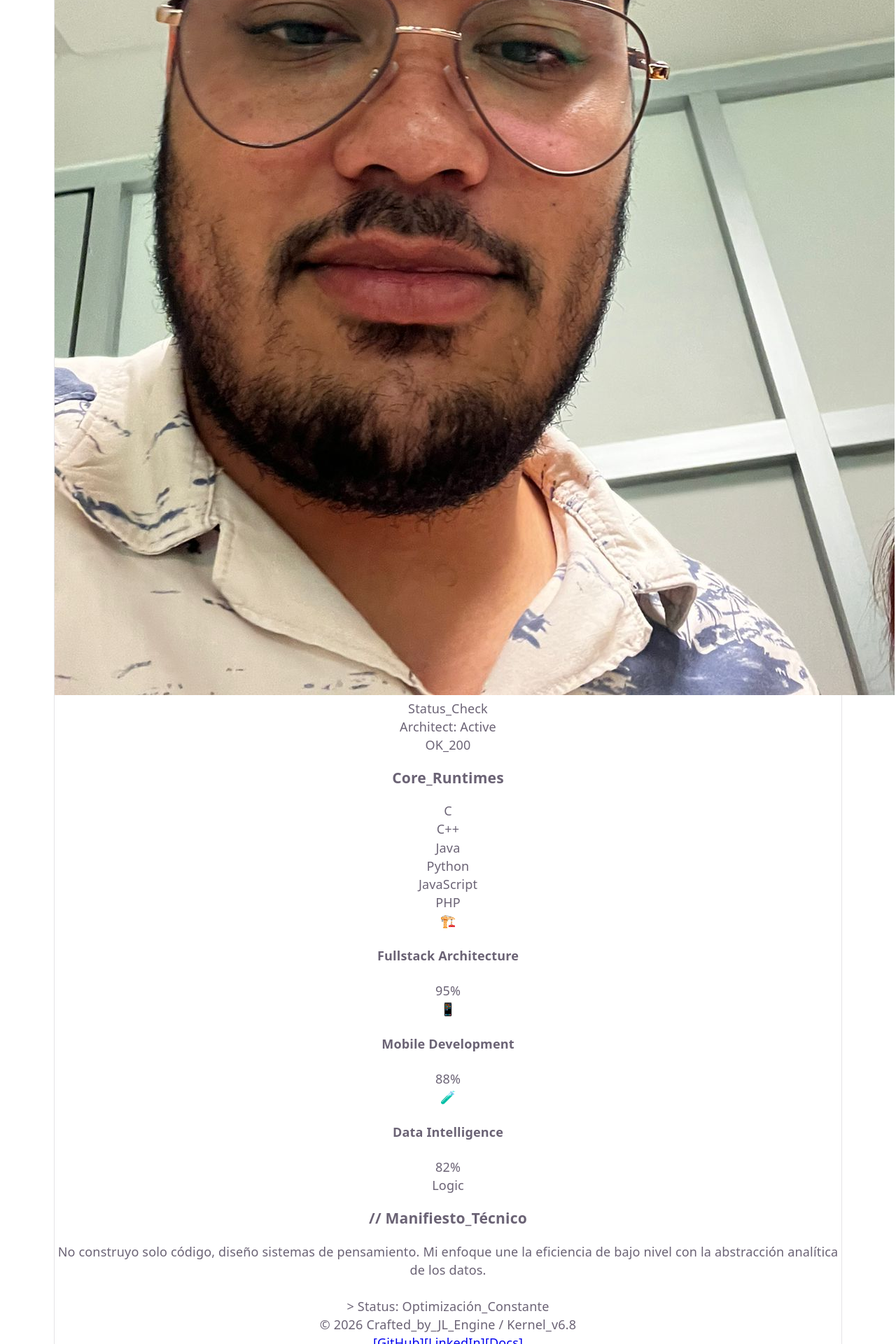
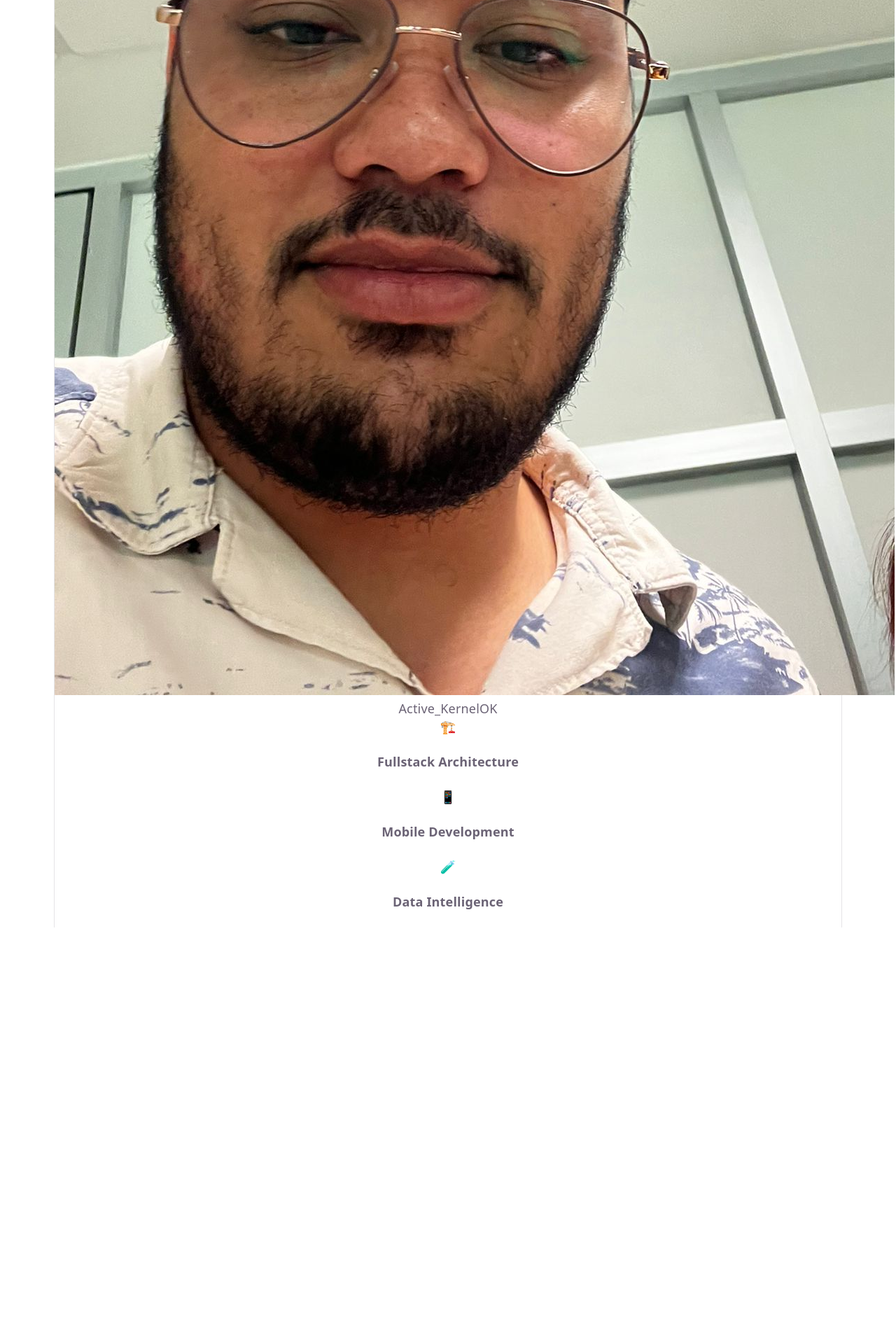
Before and after one commit to JLSI99/biografia-sexy, a React (Vite) app: page / in a window 1280 px wide. Shown: the part 880-2800 px from the top of the page at 70% size. After the commit the page ends 2205 px from the top, so only its background shows below. Built offline with nearby package versions, Linux system fonts and the light colour scheme.

Commit message:
probando nuevo estilo 5

```diff
--- a/src/App.jsx
+++ b/src/App.jsx
@@ -2,10 +2,6 @@ import React, { useState, useEffect } from "react";
 import { motion } from "framer-motion";
 import miFoto from "./assets/guapoide.jpeg";
 
-/**
- * COMPONENTE: TerminalPrompt
- * Simula la escritura de comandos en una terminal Linux.
- */
 const TerminalPrompt = ({ text, delay = 0 }) => {
   const [currentText, setCurrentText] = useState("");
   useEffect(() => {
@@ -18,17 +14,13 @@ const TerminalPrompt = ({ text, delay = 0 }) => {
         if (i > text.length) clearInterval(interval);
       }, 40);
     };
-
-    if (delay > 0) {
-      timeout = setTimeout(() => startTyping(), delay * 1000);
-    } else {
-      startTyping();
-    }
+    if (delay > 0) timeout = setTimeout(startTyping, delay * 1000);
+    else startTyping();
     return () => clearTimeout(timeout);
   }, [text, delay]);
 
   return (
-    <div className="font-mono text-cyan-500 text-sm md:text-base mb-4">
+    <div className="font-mono text-cyan-400 text-sm md:text-base mb-4 drop-shadow-[0_0_5px_rgba(34,211,238,0.5)]">
       <span className="text-emerald-500">jl_root@dev:~$</span> {currentText}
       <span className="animate-pulse bg-cyan-500 ml-1 inline-block w-2 h-4 align-middle"></span>
     </div>
@@ -48,12 +40,13 @@ export default function App() {
   return (
     <div className="min-h-screen bg-[#050505] text-slate-300 font-mono selection:bg-cyan-500/30 overflow-x-hidden relative">
 
-      {/* --- CAPAS DE EFECTOS VISUALES (SCANLINES & NOISE) --- */}
-      <div className="fixed inset-0 pointer-events-none z-[100] opacity-[0.05] bg-[url('https://grainy-gradients.vercel.app/noise.svg')]" />
-      <div className="fixed inset-0 pointer-events-none z-[101] bg-[linear-gradient(rgba(18,16,16,0)_50%,rgba(0,0,0,0.25)_50%),linear-gradient(90deg,rgba(255,0,0,0.03),rgba(0,255,0,0.01),rgba(0,0,255,0.03))] bg-[length:100%_2px,3px_100%]" />
+      {/* --- BACKGROUND EFFECTS (Z-0 para no bloquear contenido) --- */}
+      <div className="fixed inset-0 pointer-events-none z-0 opacity-[0.03] bg-[url('https://grainy-gradients.vercel.app/noise.svg')]" />
+      <div className="fixed inset-0 pointer-events-none z-1 bg-[linear-gradient(rgba(18,16,16,0)_50%,rgba(0,0,0,0.25)_50%),linear-gradient(90deg,rgba(255,0,0,0.03),rgba(0,255,0,0.01),rgba(0,0,255,0.03))] bg-[length:100%_2px,3px_100%]" />
 
-      {/* --- NAVBAR --- */}
-      <nav className="border-b border-cyan-900/30 bg-black/80 backdrop-blur-md sticky top-0 z-50">
+      {/* --- CONTENT LAYER (Z-10) --- */}
+      <div className="relative z-10">
+        <nav className="border-b border-cyan-900/30 bg-black/80 backdrop-blur-md sticky top-0">
           <div className="max-w-7xl mx-auto px-6 py-4 flex justify-between items-center">
             <div className="flex items-center gap-3">
               <div className="w-2 h-2 bg-emerald-500 rounded-full animate-ping" />
@@ -68,13 +61,12 @@ export default function App() {
         </nav>
 
         <main className="max-w-7xl mx-auto px-6 py-12 md:py-20">
+          <section className="grid grid-cols-1 lg:grid-cols-12 gap-16 items-center mb-32">
 
-        {/* --- HERO SECTION --- */}
-        <section className="grid grid-cols-1 lg:grid-cols-12 gap-16 items-start mb-32">
+            {/* TEXTO HERO */}
             <motion.div
-            initial={{ opacity: 0, y: 30 }}
-            whileInView={{ opacity: 1, y: 0 }}
-            viewport={{ once: true }}
+              initial={{ opacity: 0, x: -30 }}
+              animate={{ opacity: 1, x: 0 }}
               transition={{ duration: 0.8 }}
               className="lg:col-span-7 space-y-8"
             >
@@ -83,58 +75,53 @@ export default function App() {
                 Access_Level: Senior_Engineer
               </div>
 
-            <h1 className="text-5xl md:text-8xl font-black text-white tracking-tighter leading-[0.9] uppercase">
-              JL_DEV<span className="text-cyan-500">.</span><br />
-              <span className="text-transparent" style={{ WebkitTextStroke: "1px rgba(255,255,255,0.3)" }}>SYSTEMS</span>
+              <h1 className="text-6xl md:text-8xl font-black text-white tracking-tighter leading-[0.9] uppercase">
+                JL_DEV<span className="text-cyan-500 animate-pulse">.</span><br />
+                <span className="text-transparent" style={{ WebkitTextStroke: "1px rgba(34,211,238,0.5)" }}>SYSTEMS</span>
               </h1>
 
-            <TerminalPrompt text="Ejecutando despliegue de arquitectura escalable..." delay={1} />
+              <TerminalPrompt text="Iniciando kernel de desarrollo JL_v2.0..." delay={1} />
 
-            <p className="max-w-xl text-lg text-slate-400 leading-relaxed font-sans border-l-2 border-slate-800 pl-6">
+              <p className="max-w-xl text-lg text-slate-400 leading-relaxed font-sans border-l-2 border-cyan-900 pl-6">
                 Ingeniero de Sistemas enfocado en la deconstrucción de problemas complejos.
-              Fusión de <span className="text-cyan-400 font-bold">Microservicios</span>,
-              <span className="text-emerald-400 font-bold">Deep Learning</span> y
+                Fusión de <span className="text-cyan-400 font-bold">Microservicios</span> y
                 <span className="text-white font-bold">UX Core</span>.
               </p>
 
               <div className="flex flex-wrap gap-4 pt-4">
-              <button className="bg-cyan-600 hover:bg-cyan-400 text-black font-black py-4 px-10 transition-all transform hover:scale-105 active:scale-95 flex items-center gap-3">
-                DEPLOY_CONNECTION <span>_&gt;</span>
+                <button className="bg-cyan-600 hover:bg-cyan-400 text-black font-black py-4 px-10 transition-all hover:shadow-[0_0_20px_rgba(34,211,238,0.4)]">
+                  DEPLOY_CONNECTION
                 </button>
-              <button className="border border-slate-700 hover:border-cyan-500 py-4 px-10 transition-all font-bold text-sm tracking-widest">
+                <button className="border border-slate-700 hover:border-cyan-500 py-4 px-10 transition-all font-bold text-sm tracking-widest text-white">
                   FETCH_REPOS
                 </button>
               </div>
             </motion.div>
 
-          {/* CONTENEDOR DE IMAGEN (SOLUCIÓN AL TAMAÑO) */}
+            {/* IMAGEN HERO (CORREGIDA) */}
             <motion.div
-            initial={{ opacity: 0, scale: 0.9 }}
-            whileInView={{ opacity: 1, scale: 1 }}
-            viewport={{ once: true }}
-            className="lg:col-span-5 flex justify-center lg:justify-end"
+              initial={{ opacity: 0, scale: 0.8 }}
+              animate={{ opacity: 1, scale: 1 }}
+              transition={{ duration: 1 }}
+              className="lg:col-span-5 flex justify-center"
             >
-            <div className="relative w-full max-w-[400px] aspect-square">
-              {/* Decoración Frame Tech */}
-              <div className="absolute -top-4 -left-4 w-20 h-20 border-t-2 border-l-2 border-cyan-500 z-20" />
-              <div className="absolute -bottom-4 -right-4 w-20 h-20 border-b-2 border-r-2 border-cyan-500 z-20" />
+              <div className="relative w-full max-w-[350px] group">
+                <div className="absolute -top-4 -left-4 w-12 h-12 border-t-2 border-l-2 border-cyan-500 z-20" />
+                <div className="absolute -bottom-4 -right-4 w-12 h-12 border-b-2 border-r-2 border-cyan-500 z-20" />
 
-              <div className="relative overflow-hidden w-full h-full border border-white/10 group">
+                <div className="relative overflow-hidden aspect-[3/4] border border-white/10">
                   <img
                     src={miFoto}
                     alt="JL_ENGINEER"
-                  className="w-full h-full object-cover grayscale brightness-75 group-hover:grayscale-0 group-hover:brightness-100 transition-all duration-1000 transform group-hover:scale-110"
+                    className="w-full h-full object-cover grayscale brightness-90 group-hover:grayscale-0 transition-all duration-700"
                   />
-                <div className="absolute inset-0 bg-gradient-to-t from-black via-transparent to-cyan-900/20" />
+                  <div className="absolute inset-0 bg-gradient-to-t from-black/80 via-transparent to-transparent" />
 
                   {/* HUD Overlay */}
-                <div className="absolute bottom-6 left-6 right-6 bg-black/60 backdrop-blur-md border border-white/10 p-4 transform translate-y-2 group-hover:translate-y-0 transition-transform">
-                  <div className="flex justify-between items-end">
-                    <div>
-                      <p className="text-[8px] text-cyan-500 font-bold uppercase tracking-[0.2em] mb-1">Status_Check</p>
-                      <p className="text-xs text-white font-black uppercase">Architect: Active</p>
-                    </div>
-                    <p className="text-[10px] text-emerald-400 font-mono">OK_200</p>
+                  <div className="absolute bottom-4 left-4 right-4 bg-black/60 backdrop-blur-sm border border-white/10 p-3">
+                    <div className="flex justify-between items-center">
+                      <span className="text-[10px] text-cyan-400 font-bold uppercase tracking-widest">Active_Kernel</span>
+                      <span className="text-[10px] text-emerald-500 font-mono">OK</span>
                     </div>
                   </div>
                 </div>
@@ -142,95 +129,28 @@ export default function App() {
             </motion.div>
           </section>
 
-        {/* --- GRID DE LENGUAJES --- */}
-        <section className="grid grid-cols-1 md:grid-cols-3 gap-8 mb-20">
-          <motion.div
-            initial={{ opacity: 0 }}
-            whileInView={{ opacity: 1 }}
-            className="md:col-span-1 border border-white/5 bg-white/[0.02] p-8 relative group"
-          >
-            <div className="absolute top-0 left-0 w-1 h-full bg-cyan-600 scale-y-0 group-hover:scale-y-100 transition-transform duration-500 origin-top" />
-            <h3 className="text-cyan-500 text-xs font-black tracking-widest uppercase mb-10 flex items-center gap-4">
-              <span className="w-8 h-[1px] bg-cyan-900" />
-              Core_Runtimes
-            </h3>
-            <div className="grid grid-cols-2 gap-4">
-              {techStack.languages.map((lang, idx) => (
-                <div key={idx} className="p-4 border border-white/5 bg-black hover:border-cyan-500/40 transition-all group/item">
-                  <p className="text-[10px] text-slate-500 font-bold group-hover/item:text-cyan-400 uppercase mb-2">{lang}</p>
-                  <div className="h-[2px] w-full bg-slate-900 overflow-hidden">
-                    <motion.div
-                      initial={{ x: "-100%" }}
-                      whileInView={{ x: 0 }}
-                      transition={{ delay: idx * 0.1, duration: 1 }}
-                      className="h-full bg-cyan-500"
-                    />
-                  </div>
-                </div>
-              ))}
-            </div>
-          </motion.div>
-
-          <div className="md:col-span-2 space-y-8">
-            <div className="grid grid-cols-1 sm:grid-cols-3 gap-6">
+          {/* --- TECH GRID --- */}
+          <section className="grid grid-cols-1 md:grid-cols-3 gap-8">
             {techStack.specialties.map((spec, i) => (
               <motion.div
                 key={i}
-                  whileHover={{ y: -5 }}
-                  className="p-8 border border-white/5 bg-white/[0.01] hover:bg-white/[0.03] transition-all relative"
+                whileHover={{ y: -10 }}
+                className="p-8 border border-white/5 bg-white/[0.02] hover:border-cyan-500/50 transition-all"
               >
-                  <span className="text-4xl mb-6 block filter drop-shadow-[0_0_8px_rgba(255,255,255,0.2)]">{spec.icon}</span>
-                  <h4 className="text-white font-black text-xs uppercase mb-4 tracking-tighter">{spec.name}</h4>
-                  <div className="flex items-center gap-3">
-                    <div className="flex-1 bg-slate-900 h-[1px]">
+                <span className="text-4xl mb-6 block">{spec.icon}</span>
+                <h4 className="text-white font-black text-xs uppercase mb-4 tracking-widest">{spec.name}</h4>
+                <div className="h-[2px] w-full bg-slate-800">
                   <motion.div
                     initial={{ width: 0 }}
                     whileInView={{ width: `${spec.level}%` }}
-                        className="h-full bg-emerald-500"
+                    className="h-full bg-cyan-500 shadow-[0_0_10px_#22d3ee]"
                   />
-                    </div>
-                    <span className="text-[10px] font-mono text-emerald-500 font-bold">{spec.level}%</span>
                 </div>
               </motion.div>
             ))}
-            </div>
-
-            {/* FILOSOFÍA */}
-            <motion.div
-               initial={{ opacity: 0, scale: 0.95 }}
-               whileInView={{ opacity: 1, scale: 1 }}
-               className="p-10 border border-cyan-900/20 bg-black relative overflow-hidden group"
-            >
-              <div className="absolute top-0 right-0 p-6 opacity-[0.03] text-7xl font-black uppercase italic pointer-events-none">
-                Logic
-              </div>
-              <h3 className="text-white font-black mb-6 italic tracking-[0.2em] uppercase text-xs">// Manifiesto_Técnico</h3>
-              <p className="text-slate-400 text-sm md:text-lg leading-relaxed font-sans max-w-2xl border-l border-cyan-500/30 pl-8">
-                No construyo solo código, diseño <span className="text-white font-bold underline decoration-cyan-500">sistemas de pensamiento</span>.
-                Mi enfoque une la eficiencia de bajo nivel con la abstracción analítica de los datos. <br /><br />
-                <span className="text-cyan-500 text-[10px] font-black uppercase tracking-[0.3em]">
-                  {"> "} Status: Optimización_Constante
-                </span>
-              </p>
-            </motion.div>
-          </div>
           </section>
         </main>
-
-      <footer className="border-t border-white/5 bg-black p-10">
-        <div className="max-w-7xl mx-auto flex flex-col md:flex-row justify-between items-center gap-8">
-          <div className="text-[9px] text-slate-600 tracking-[0.4em] uppercase font-bold">
-            © 2026 Crafted_by_JL_Engine / Kernel_v6.8
       </div>
-          <div className="flex gap-10">
-            {["GitHub", "LinkedIn", "Docs"].map(link => (
-              <a key={link} href="#" className="text-[10px] text-cyan-700 hover:text-white transition-all uppercase font-black hover:tracking-[0.2em]">
-                [{link}]
-              </a>
-            ))}
-          </div>
-        </div>
-      </footer>
     </div>
   );
 }
```
Lines whose indentation alone changed are shown as unchanged.
